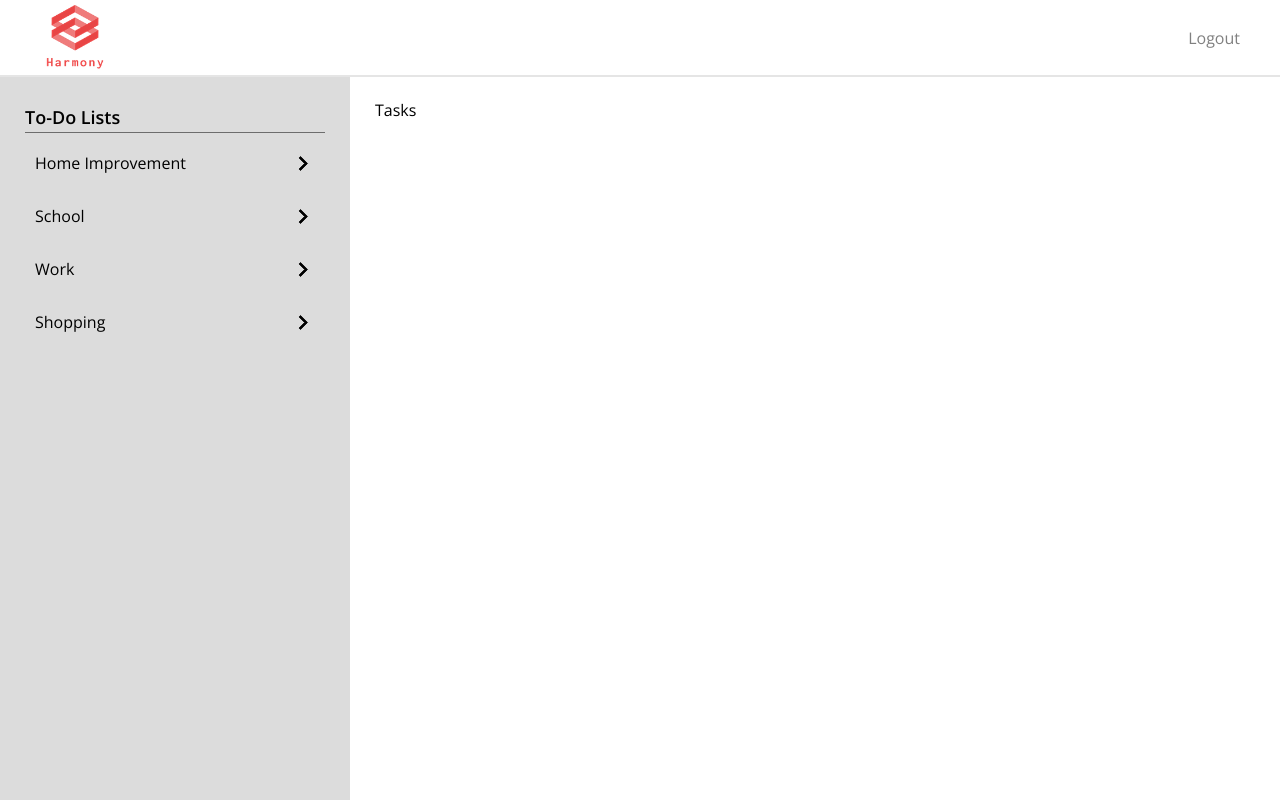
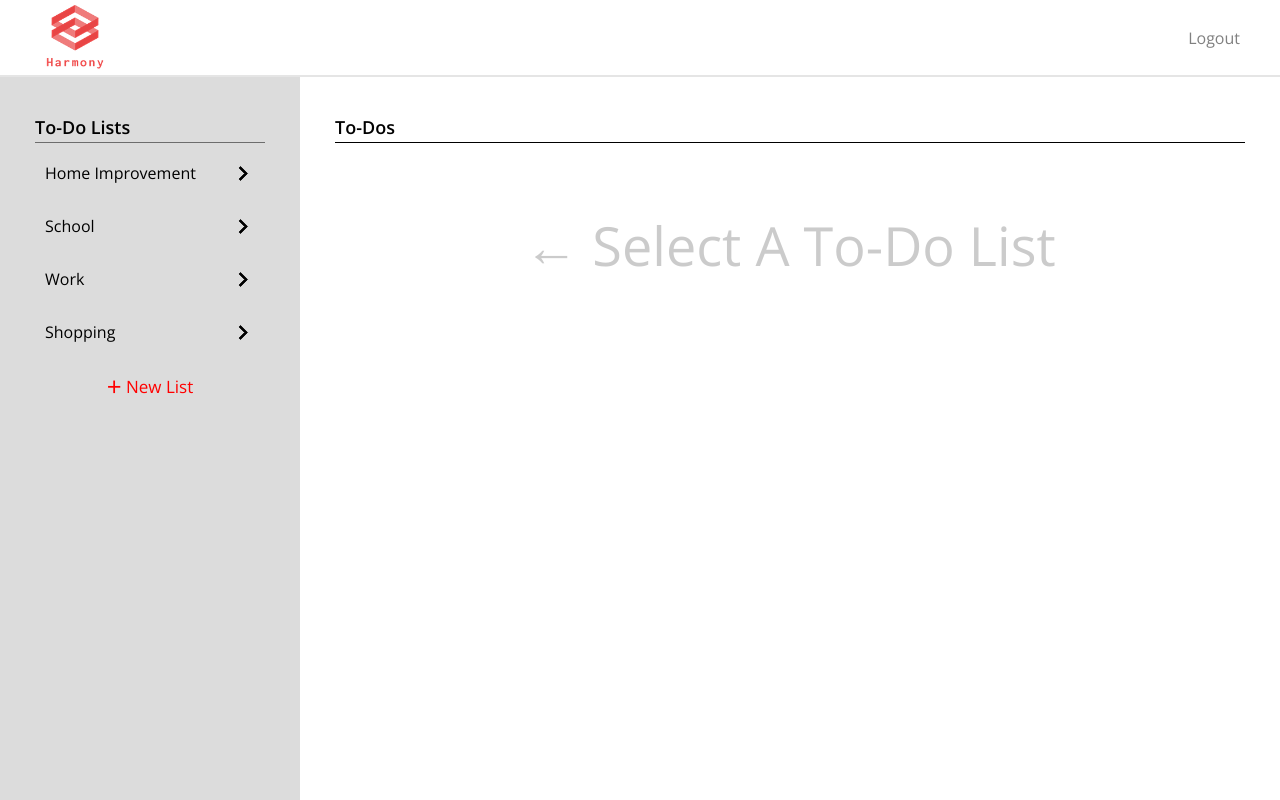
Before and after one commit to WarrenReader/harmony, a React app in the folder webapp/: page /dashboard in a window 1280 px wide. Built offline with nearby package versions, Linux system fonts and the light colour scheme.

Commit message:
Added new modal for adding new to-do lists and supporting logic.

```diff
--- a/webapp/package.json
+++ b/webapp/package.json
@@ -25,7 +25,8 @@
     "react-router-dom": "^4.3.1",
     "redux": "^4.0.1",
     "redux-thunk": "^2.3.0",
-    "styled-components": "^4.1.3"
+    "styled-components": "^4.1.3",
+    "uuid": "^3.3.2"
   },
   "devDependencies": {
     "@babel/cli": "^7.2.3",
--- a/webapp/src/actions/lists.js
+++ b/webapp/src/actions/lists.js
@@ -1,7 +1,9 @@
 import listsData from '../data/lists.json';
+import uuid from 'uuid/v4';
 
 export const RETREIVING_LISTS = 'RETREIVING_LISTS';
 export const GET_LISTS_SUCCESSFUL = 'GET_LISTS_SUCCESSFUL';
+export const NEW_LIST = 'NEW_LIST';
 export const TOGGLE_LIST = 'TOGGLE_LIST';
 
 export const retreivingLists = () => ({
@@ -23,6 +25,15 @@ export const getLists = () => {
   };
 };
 
+export const addList = listName => {
+  const listObj = {
+    name: listName,
+    id: uuid()
+  };
+
+  return { type: NEW_LIST, payload: listObj };
+};
+
 export const toggleList = listId => ({
   type: TOGGLE_LIST,
   payload: listId
--- a/webapp/src/components/common/buttons/PrimaryButton.js
+++ b/webapp/src/components/common/buttons/PrimaryButton.js
@@ -3,13 +3,13 @@ import propTypes from 'prop-types';
 import styled from 'styled-components';
 
 const Button = styled.button`
-  background: #406ce7;
+  background: ${props => (props.disabled ? '#D3D3D3' : '#406ce7')};
   border: none;
   border-radius: 4px;
   box-shadow: none;
-  cursor: pointer;
+  color: white;
+  cursor: ${props => (props.disabled ? 'not-allowed' : 'pointer')};
   font-size: 18px;
-  color: white;
   padding: 8px 0px;
   width: 100%;
 
@@ -22,10 +22,13 @@ const Button = styled.button`
   }
 `;
 
-const PrimaryButton = ({ text }) => <Button>{text}</Button>;
+const PrimaryButton = ({ text, disabled = false }) => (
+  <Button disabled={disabled}>{text}</Button>
+);
 
 PrimaryButton.propTypes = {
-  text: propTypes.string.isRequired
+  text: propTypes.string.isRequired,
+  disabled: propTypes.bool
 };
 
 export default PrimaryButton;
--- a/webapp/src/components/common/inputs/PrimaryInput.js
+++ b/webapp/src/components/common/inputs/PrimaryInput.js
@@ -27,7 +27,7 @@ const Input = ({ id, onChange, placeholder = '', type, value }) => {
 };
 
 Input.propTypes = {
-  id: propTypes.string.isRequired,
+  id: propTypes.string,
   onChange: propTypes.func.isRequired,
   placeholder: propTypes.string,
   type: propTypes.string.isRequired,
--- a/webapp/src/components/common/modals/ModalConductor.js
+++ b/webapp/src/components/common/modals/ModalConductor.js
@@ -4,6 +4,7 @@ import propTypes from 'prop-types';
 
 import Login, { LOGIN_MODAL } from './modals/Login';
 import SignUp, { SIGNUP_MODAL } from './modals/SignUp';
+import NewList, { NEW_LIST_MODAL } from './modals/NewList';
 
 const ModalWrapper = ({ modals: { displayModal } }) => {
   switch (displayModal) {
@@ -11,6 +12,8 @@ const ModalWrapper = ({ modals: { displayModal } }) => {
       return <Login />;
     case SIGNUP_MODAL:
       return <SignUp />;
+    case NEW_LIST_MODAL:
+      return <NewList />;
     default:
       return null;
   }
--- /dev/null
+++ b/webapp/src/components/common/modals/modals/NewList.js
@@ -0,0 +1,109 @@
+import React from 'react';
+import propTypes from 'prop-types';
+import { connect } from 'react-redux';
+import ModalWrapper from '../ModalWrapper';
+import styled from 'styled-components';
+import { addList } from '../../../../actions/lists';
+import Input from '../../inputs/PrimaryInput';
+import Button from '../../buttons/PrimaryButton';
+import extractListNames from '../../../../utils/extractListNames';
+
+export const NEW_LIST_MODAL = 'NEW_LIST_MODAL';
+
+const ErrorMsg = styled.span`
+  color: #ff0000;
+  display: block;
+  font-size: 14px;
+  margin: -12px 0 10px 0;
+  padding-left: 3px;
+`;
+
+const Form = styled.form``;
+
+const InputRow = styled.div`
+  margin-bottom: 15px;
+`;
+
+const SuccessMsg = styled.span`
+  color: #4bb543;
+  display: block;
+  font-size: 20px;
+  text-align: center;
+  width: 100%;
+`;
+
+class NewList extends React.Component {
+  state = {
+    listName: '',
+    error: null,
+    newListCreated: false
+  };
+
+  handleSubmit = e => {
+    e.preventDefault();
+    this.props.addList(this.state.listName);
+    this.setState({ newListCreated: true });
+  };
+
+  handleValidation = value => {
+    const { lists } = this.props;
+    const listNames = extractListNames(lists);
+
+    if (value.length === 0) {
+      this.setState({ error: 'You must enter a name' });
+    } else if (listNames.indexOf(value.toLowerCase().trim()) !== -1) {
+      this.setState({ error: 'This name is already being used' });
+    } else if (value.length > 20) {
+      this.setState({ error: '20 character maximum' });
+    } else {
+      this.setState({ error: null });
+    }
+  };
+
+  handleUpdateInput = value => {
+    this.handleValidation(value);
+    this.setState({ listName: value });
+  };
+
+  render() {
+    const { listName, error, newListCreated } = this.state;
+
+    return (
+      <ModalWrapper title="Create New List">
+        {newListCreated ? (
+          <SuccessMsg>New List Added!</SuccessMsg>
+        ) : (
+          <Form onSubmit={this.handleSubmit}>
+            <InputRow>
+              <Input
+                type="text"
+                placeholder="List Name"
+                value={listName}
+                onChange={e => this.handleUpdateInput(e.target.value)}
+              />
+            </InputRow>
+            {error && <ErrorMsg>{error}</ErrorMsg>}
+            <Button
+              disabled={Boolean(error) || listName.length === 0}
+              text="Create"
+            />
+          </Form>
+        )}
+      </ModalWrapper>
+    );
+  }
+}
+
+NewList.propTypes = {
+  addList: propTypes.func.isRequired,
+  lists: propTypes.object.isRequired
+};
+
+const mapStateToProps = ({ lists: { lists } }) => {
+  return { lists };
+};
+
+export default connect(
+  mapStateToProps,
+  { addList }
+)(NewList);
--- /dev/null
+++ b/webapp/src/components/dashboard/main/ToDoContainer.js
@@ -0,0 +1,37 @@
+import React from 'react';
+import styled from 'styled-components';
+
+const Container = styled.div`
+  display: flex;
+  flex-direction: column;
+  height: 100%;
+`;
+
+const PleaseSelect = styled.div`
+  color: #000000;
+  display: flex;
+  font-size: 54px;
+  justify-content: center;
+  margin-top: 75px;
+  opacity: 0.2;
+`;
+
+const H1 = styled.h1`
+  border-bottom: 1px solid #000000;
+  color: #000000;
+  font-size: 18px;
+  font-weight: 600;
+  line-height: 30px;
+  width: 100%;
+`;
+
+const ToDoContainer = () => {
+  return (
+    <Container>
+      <H1>To-Dos</H1>
+      <PleaseSelect>&larr; Select A To-Do List</PleaseSelect>
+    </Container>
+  );
+};
+
+export default ToDoContainer;
--- a/webapp/src/components/dashboard/sidebar/ToDoListContainer.js
+++ b/webapp/src/components/dashboard/sidebar/ToDoListContainer.js
@@ -3,12 +3,41 @@ import propTypes from 'prop-types';
 import { connect } from 'react-redux';
 import styled from 'styled-components';
 import ToDoListItem from './ToDoListItem';
+import { displayModal } from '../../../actions/modals';
 import { getLists, toggleList } from '../../../actions/lists';
+import { NEW_LIST_MODAL } from '../../common/modals/modals/NewList';
 import Loading from '../../../assets/Loading';
+
+const AddNewList = styled.div`
+  align-items: center;
+  display: flex;
+  justify-content: center;
+  margin: 8px 0;
+  padding: 10px 10px;
+  text-align: center;
+`;
+
+const AddNewListText = styled.span`
+  align-items: center;
+  color: #ff0000;
+  cursor: pointer;
+  display: flex;
+  justify-content: center;
+  font-size: 17px;
+  transition: 0.25s;
+
+  &:hover {
+    color: #000000 !important;
+  }
+`;
+
+const PlusChar = styled.span`
+  font-size: 26px;
+`;
 
 const Container = styled.div``;
 
-const H1 = styled.div`
+const H1 = styled.h1`
   border-bottom: 1px solid rgba(0, 0, 0, 0.5);
   font-size: 18px;
   font-weight: 600;
@@ -40,7 +69,7 @@ class ToDoListContainer extends React.Component {
   };
 
   render() {
-    const { toggleList } = this.props;
+    const { toggleList, displayModal } = this.props;
     const { lists, fetching, toggledListId } = this.props.lists;
 
     return (
@@ -51,8 +80,8 @@ class ToDoListContainer extends React.Component {
             <Loading />
             <LoadingText>Loading</LoadingText>
           </LoadingContainer>
-        ) : null}
-
+        ) : (
+          <React.Fragment>
             {lists.map(list => {
               return (
                 <ToDoListItem
@@ -63,6 +92,13 @@ class ToDoListContainer extends React.Component {
                 />
               );
             })}
+            <AddNewList>
+              <AddNewListText onClick={() => displayModal(NEW_LIST_MODAL)}>
+                <PlusChar>+</PlusChar>&nbsp;New List
+              </AddNewListText>
+            </AddNewList>
+          </React.Fragment>
+        )}
       </Container>
     );
   }
@@ -71,12 +107,13 @@ class ToDoListContainer extends React.Component {
 ToDoListContainer.propTypes = {
   toggleList: propTypes.func.isRequired,
   getLists: propTypes.func.isRequired,
-  lists: propTypes.object.isRequired
+  lists: propTypes.object.isRequired,
+  displayModal: propTypes.func.isRequired
 };
 
 const mapStateToProps = ({ lists }) => ({ lists });
 
 export default connect(
   mapStateToProps,
-  { getLists, toggleList }
+  { getLists, toggleList, displayModal }
 )(ToDoListContainer);
--- a/webapp/src/components/dashboard/sidebar/ToDoListItem.js
+++ b/webapp/src/components/dashboard/sidebar/ToDoListItem.js
@@ -12,6 +12,8 @@ const Container = styled.div`
   align-content: center;
   background: ${props => (props.toggled ? '#ff3232' : 'inherit')};
   border-radius: 3px;
+  box-shadow: ${props =>
+    props.toggled ? '0px 0px 0px 1px rgba(0,0,0,0.1)' : 'none'};
   box-sizing: border-box;
   color: ${props => (props.toggled ? '#ffffff' : '#000000')};
   cursor: pointer;
--- a/webapp/src/containers/Dashboard.js
+++ b/webapp/src/containers/Dashboard.js
@@ -2,6 +2,7 @@ import React from 'react';
 import styled from 'styled-components';
 
 import ToDoListContainer from '../components/dashboard/sidebar/ToDoListContainer';
+import ToDoContainer from '../components/dashboard/main/ToDoContainer';
 
 const Container = styled.div`
   display: flex;
@@ -12,12 +13,13 @@ const Container = styled.div`
 const SideBar = styled.div`
   background: #dcdcdc;
   box-sizing: border-box;
-  padding: 25px;
-  width: 350px;
+  padding: 35px;
+  min-width: 300px;
 `;
 
-const Tasks = styled.div`
-  padding: 25px;
+const Main = styled.div`
+  padding: 35px;
+  width: 100%;
 `;
 
 const Dashboard = () => {
@@ -26,7 +28,9 @@ const Dashboard = () => {
       <SideBar>
         <ToDoListContainer />
       </SideBar>
-      <Tasks>Tasks</Tasks>
+      <Main>
+        <ToDoContainer />
+      </Main>
     </Container>
   );
 };
--- a/webapp/src/reducers/lists.js
+++ b/webapp/src/reducers/lists.js
@@ -1,6 +1,7 @@
 import {
   RETREIVING_LISTS,
   GET_LISTS_SUCCESSFUL,
+  NEW_LIST,
   TOGGLE_LIST
 } from '../actions/lists';
 
@@ -24,6 +25,9 @@ const lists = (state = initialState, action) => {
         fetchError: false
       };
 
+    case NEW_LIST:
+      return { ...state, lists: [...state.lists, action.payload] };
+
     case TOGGLE_LIST:
       return { ...state, toggledListId: action.payload };
 
--- /dev/null
+++ b/webapp/src/utils/extractListNames.js
@@ -0,0 +1,7 @@
+const extractListNames = lists => {
+  return lists.reduce((accum, e) => {
+    return [...accum, e.name.toLowerCase()];
+  }, []);
+};
+
+export default extractListNames;
```
Also changed, not shown: 1 other file (tests, documents, lock files or other folders). Lines whose indentation alone changed are shown as unchanged.
